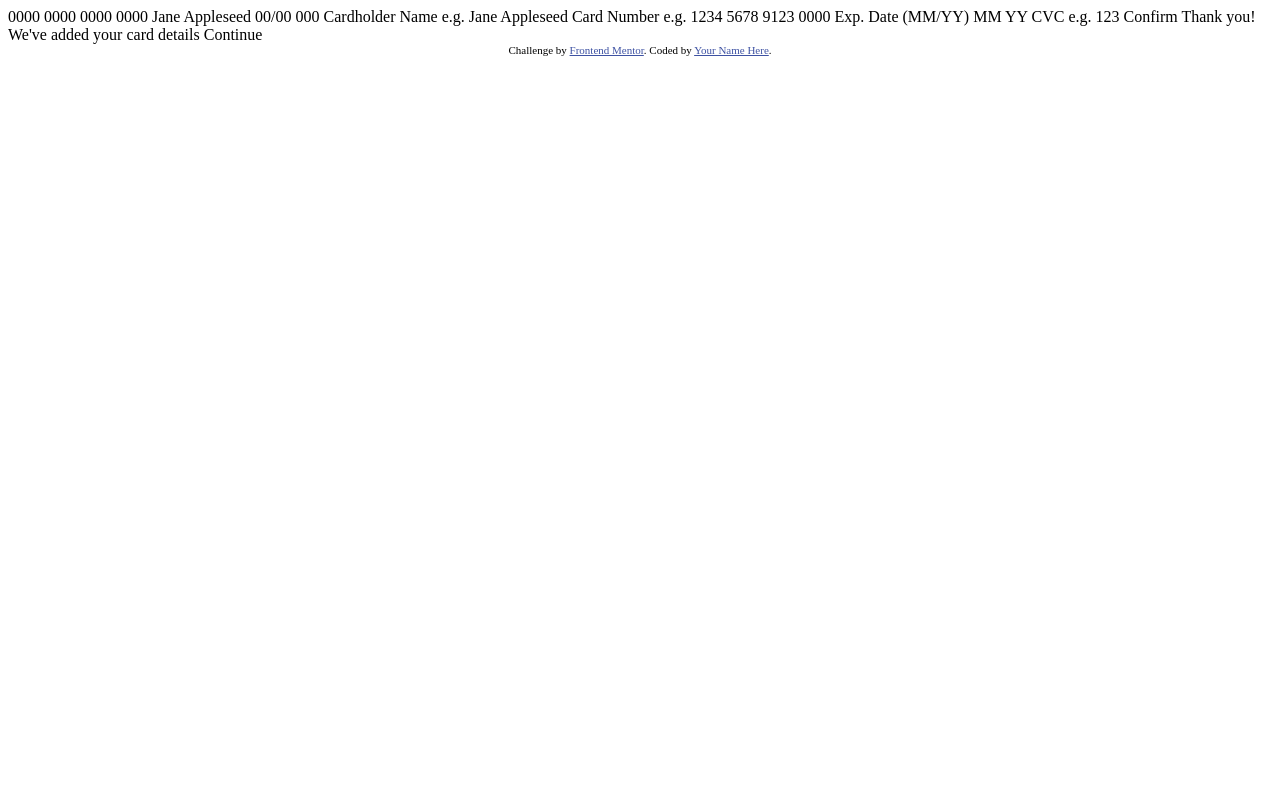
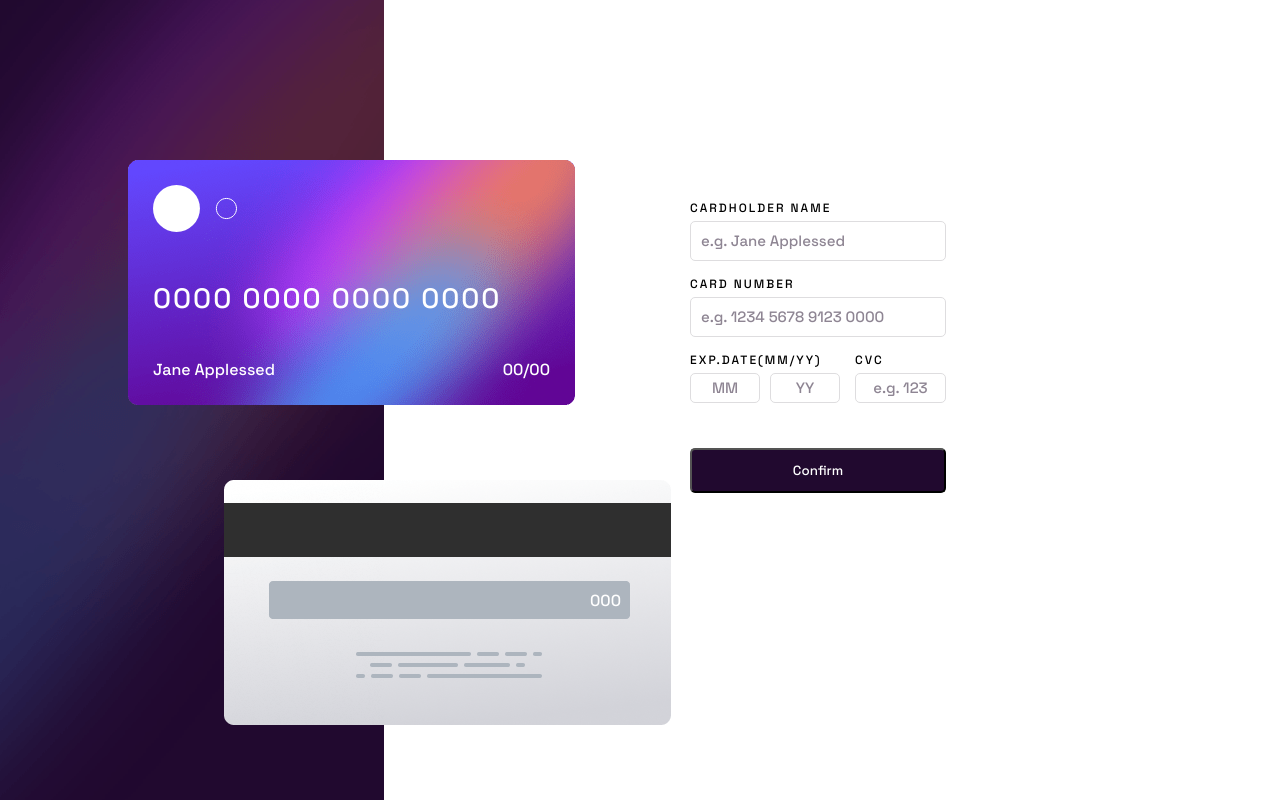
Before and after one commit to ahmedAliSaber1911/Interactive-card-details-form, a plain HTML site: page index.html in a window 1280 px wide. Drawn offline with Linux system fonts and the light colour scheme.

Commit message:
finish the dom and the style

```diff
--- a/index.html
+++ b/index.html
@@ -1,51 +1,85 @@
 <!DOCTYPE html>
 <html lang="en">
+
 <head>
   <meta charset="UTF-8">
-  <meta name="viewport" content="width=device-width, initial-scale=1.0"> <!-- displays site properly based on user's device -->
+  <meta name="viewport" content="width=device-width, initial-scale=1.0">
+  <!-- displays site properly based on user's device -->
 
   <link rel="icon" type="image/png" sizes="32x32" href="./images/favicon-32x32.png">
+  <link rel="stylesheet" href="style.css">
+  <title>Frontend Mentor | Interactive card details form</title>
+  <link rel="preconnect" href="https://fonts.googleapis.com">
+  <link rel="preconnect" href="https://fonts.gstatic.com" crossorigin>
+  <link href="https://fonts.googleapis.com/css2?family=Space+Grotesk:wght@500&display=swap" rel="stylesheet">
+</head>
 
-  <title>Frontend Mentor | Interactive card details form</title>
+<body>
+  <main class="container">
+    <div class="leftContainer">
+      <div class="left">
+      </div>
+      <div class="frontCard">
+        <div>
+          <img src="./images/card-logo.svg" alt="">
+        </div>
+        <div class="cardNumber">
+          0000 0000 0000 0000
+        </div>
+        <div class="cardBottom">
+          <p class="cardBottomName">Jane Applessed</p>
+          <p class="cardBottomdate"> 00/00</p>
+        </div>
+      </div>
+      <div class="backCard">
+        <p class="backCardText">000</p>
+      </div>
+    </div>
+    <div class="form">
+      <div>
+        <div class="inputLabel">cardholder name</div>
+        <input type="text" class="name input" placeholder="e.g. Jane Applessed">
+        <p class="errorText">The name must be at least two words</p>
+      </div>
+      <div>
+        <div class="inputLabel">card number</div>
+        <input type="text" class="number input " placeholder="e.g. 1234 5678 9123 0000">
+        <p class="errorText">Wrong fomrat numbers only</p>
+      </div>
+      <div class="dateContainer">
+        <div class="date">
+          <div class="inputLabel">exp.date(MM/yy)</div>
+          <div class="dateInputs">
+            <input type="number" placeholder="MM">
+            <input type="number" placeholder="YY">
+          </div>
+          <p class="errorText">Can't be blank</p>
 
-  <!-- Feel free to remove these styles or customise in your own stylesheet 👍 -->
-  <style>
-    .attribution { font-size: 11px; text-align: center; }
-    .attribution a { color: hsl(228, 45%, 44%); }
-  </style>
-</head>
-<body>
+        </div>
+        <div class="cvc">
+          <div class="inputLabel" >cvc</div>
+          <input type="text" placeholder="e.g. 123">
+          <p class="errorText">Can't be blank</p>
+        </div>
+      </div>
+      <button class="confirm">Confirm</button>
+    </div>
+    <div class="thanksContainer">
+      <img src="./images/icon-complete.svg" alt="">
+      <h1 class="thankYou">Thank you!</h1>
+      <p>We've added your card details</p>
+      <button>Continue</button>
+    </div>
+  </main>
 
-  0000 0000 0000 0000
-  Jane Appleseed
-  00/00
+  <!-- 0000 0000 0000 0000
 
-  000
-
-  Cardholder Name
-  e.g. Jane Appleseed
-
-  Card Number
-  e.g. 1234 5678 9123 0000
-
-  Exp. Date (MM/YY)
-  MM
-  YY
-
-  CVC
-  e.g. 123
-
-  Confirm
-
-  <!-- Completed state start -->
 
   Thank you!
   We've added your card details
-  Continue
+  Continue -->
 
-  <div class="attribution">
-    Challenge by <a href="https://www.frontendmentor.io?ref=challenge" target="_blank">Frontend Mentor</a>.
-    Coded by <a href="#">Your Name Here</a>.
-  </div>
+  <script src="main.js"></script>
 </body>
+
 </html>
--- /dev/null
+++ b/style.css
@@ -0,0 +1,170 @@
+:root{
+--Linear-gradient: hsl(249, 99%, 64%) to hsl(278, 94%, 30%);
+--Red: hsl(0, 100%, 66%);
+--White: hsl(0, 0%, 100%);
+--Light-grayish-violet: hsl(270, 3%, 87%);
+--Dark-grayish-violet: hsl(279, 6%, 55%);
+--Very-dark-violet: hsl(278, 68%, 11%);
+}
+input[type="number"]::-webkit-outer-spin-button,
+input[type="number"]::-webkit-inner-spin-button {
+    display: none;
+    margin: 0;
+}
+::placeholder {
+    color: var(--Dark-grayish-violet);
+    font-weight: 500;
+    font-size: 15px;
+  }
+*{
+    box-sizing: border-box;
+    padding: 0;
+    margin: 0;
+    font-family: 'Space Grotesk', sans-serif;
+}
+body{
+    width: 100%;
+    height: 100vh;
+}
+.container{
+    height: 100%;
+    width: 100%;
+    display: flex;
+    align-items: center;
+}
+.leftContainer{
+    width: 50%;
+    height: 100%;
+    position: relative;
+}
+.left{
+    background-image:url(./images/bg-main-desktop.png) ;
+    height: 100%;
+    width: 60%;
+}
+.frontCard{
+    position:absolute;
+    width: 447px;
+    height: 245px;
+    background-image: url(./images/bg-card-front.png);
+    top: 20%;
+    left: 20%;
+    padding: 25px;
+    display: flex;
+    flex-direction: column;
+    justify-content: space-between;
+}
+.cardNumber{
+    font-size: 28px;
+    color: white;
+    letter-spacing: 2px;
+}
+.cardBottom{
+    display: flex;
+    justify-content: space-between;
+    color: white;
+}
+.backCard{
+    position:absolute;
+    width: 447px;
+    height: 245px;
+    background-image: url(./images/bg-card-back.png);
+    top: 60%;
+    left: 35%;
+
+}
+.backCardText{
+   position: absolute;
+    top: 45%;
+    right: 50px;
+    color: white;
+}
+.form{
+    height: 50%;
+    width: 20%;
+    margin-left: 50px;
+}
+.form>div{
+    margin-bottom: 15px;
+}
+
+.inputLabel{
+    text-transform: uppercase;
+    font-weight: 500;
+    font-size: 12px;
+    letter-spacing: 2px;
+    margin-bottom: 5px;
+}
+.input{
+    width: 100%;
+    height: 40px;
+    padding: 10px;
+    border-radius: 5px;
+    border: 1px solid var(--Light-grayish-violet);
+}
+.dateContainer{
+    display: flex;
+    column-gap: 15px;
+}
+
+.dateInputs{
+    display: flex;
+    column-gap: 10px;
+}
+.dateInputs>input{
+    width: 70px;
+    height: 30px;
+    border-radius: 5px;
+    border: 1px solid var(--Light-grayish-violet);
+    text-align: center;
+}
+.cvc>input{
+    height: 30px;
+    width: 100%;
+    border-radius: 5px;
+    border: 1px solid var(--Light-grayish-violet);
+    text-align: center;
+}
+button{
+    margin-top: 30px;
+    width: 100%;
+    height: 45px;
+    background-color: var(--Very-dark-violet);
+    color: white;
+    border-radius: 5px;
+}
+input:hover{
+    cursor: pointer;
+}
+.error{
+    border-color:var(--Red) ;
+}
+.errorText{
+    font-size: 12px;
+    color: var(--Red);
+    margin-top: 2px;
+    display: none;
+}
+.thanksContainer{
+    height: 50%;
+    width: 20%;
+    display: flex;
+    flex-direction: column;
+    align-items: center;
+    justify-content: center;
+    row-gap: 25px;
+    margin-left: 50px;
+    display: none;
+}
+.thanksContainer>img{
+    width: 60px;
+    height: 60px;
+}
+.thankYou{
+    font-weight: 500;
+    text-transform: uppercase;
+}
+.thanksContainer>p{
+    font-size: 14px;
+    color: var(--Dark-grayish-violet);
+}
```
Also changed, not shown: main.js (added).
